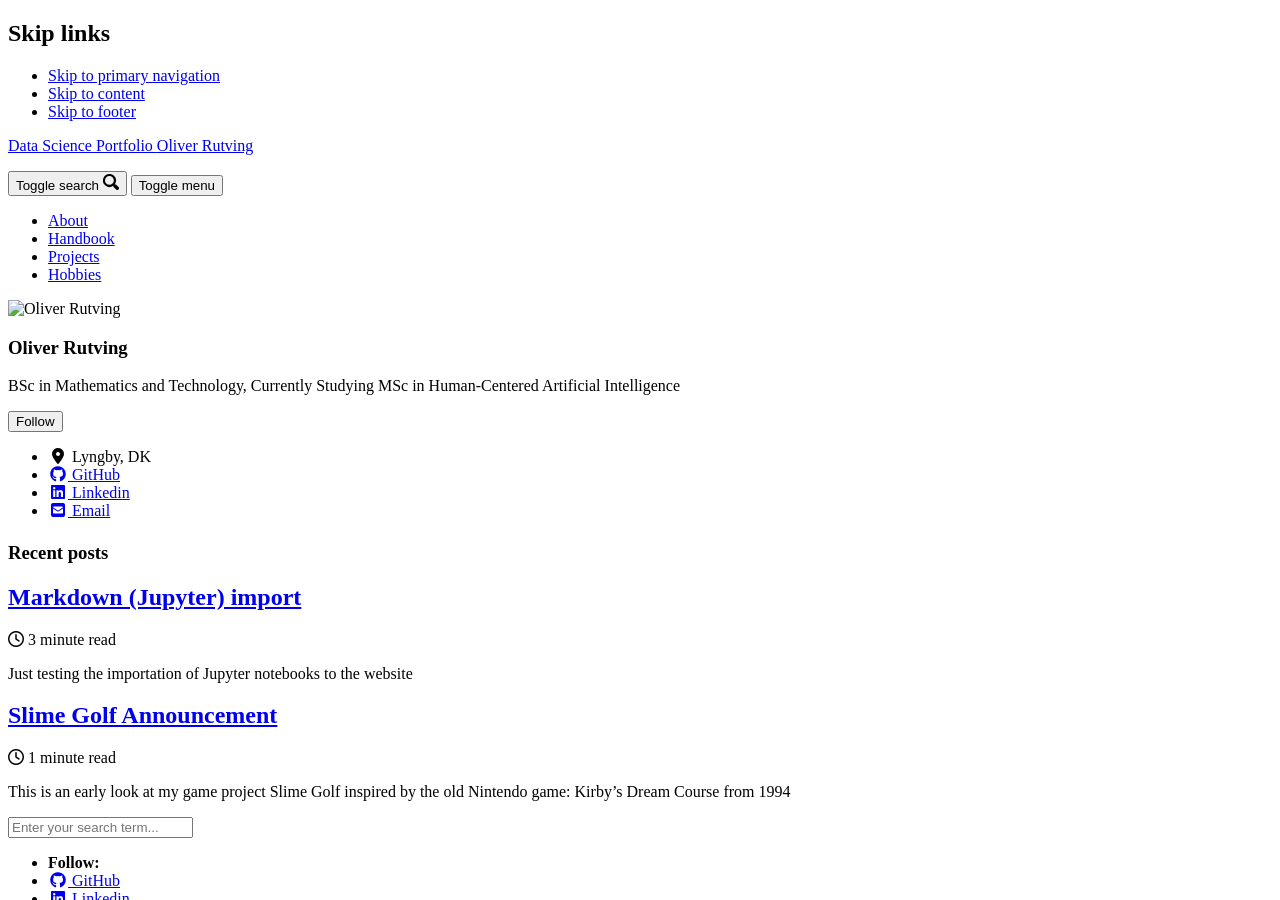
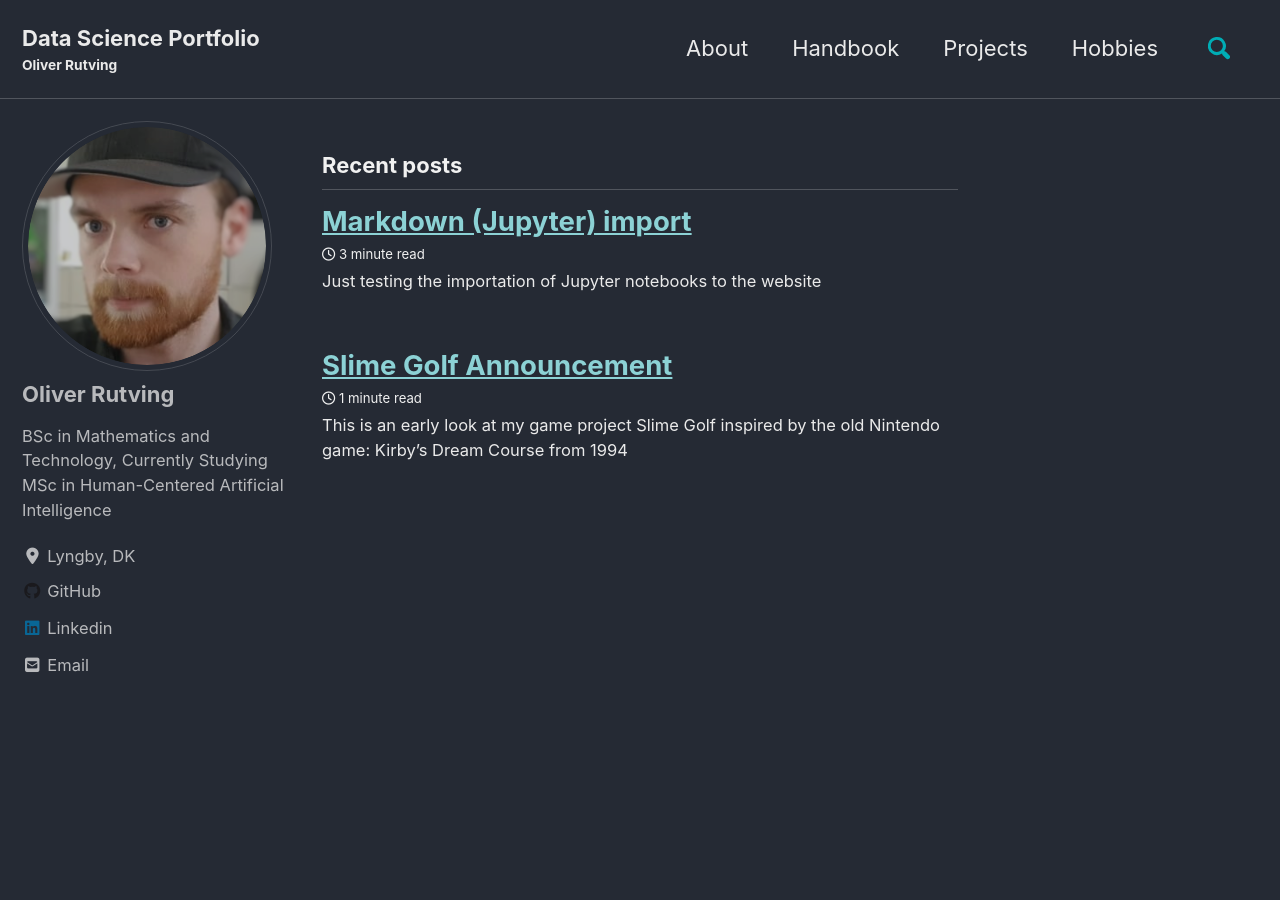
Before and after one commit to oliv2079/oliv2079.github.io, a Jekyll site: the page built from index.html, in a window 1280 px wide and 900 px high. Built offline with Jekyll 4.4.1, drawn with Linux system fonts in a browser that asks for light colours; cached includes are drawn as plain includes; nearby versions of some CDN libraries; a script bundle is joined from its source files by our own code; the list of posts is cut into pages by our own code; comment, search, counter and statistics services are not loaded; part of the change alters nothing that is shown.

```diff
--- a/_config.yml
+++ b/_config.yml
@@ -22,7 +22,7 @@ subtitle                 : "Oliver Rutving"
 name                     : "Oliver Rutving"
 description              : "Portfolio"
 url                      : "https://rutving.com" # the base hostname & protocol for your site e.g. "https://mmistakes.github.io"
-baseurl                  : "https://rutving.com/about/"
+baseurl                  :
 repository               : oliv2079/oliv2079.github.io
 teaser                   : # path of fallback teaser image, e.g. "/assets/images/500x300.png"
 logo                     : # path of logo image to display in the masthead, e.g. "/assets/images/88x88.png"
```
